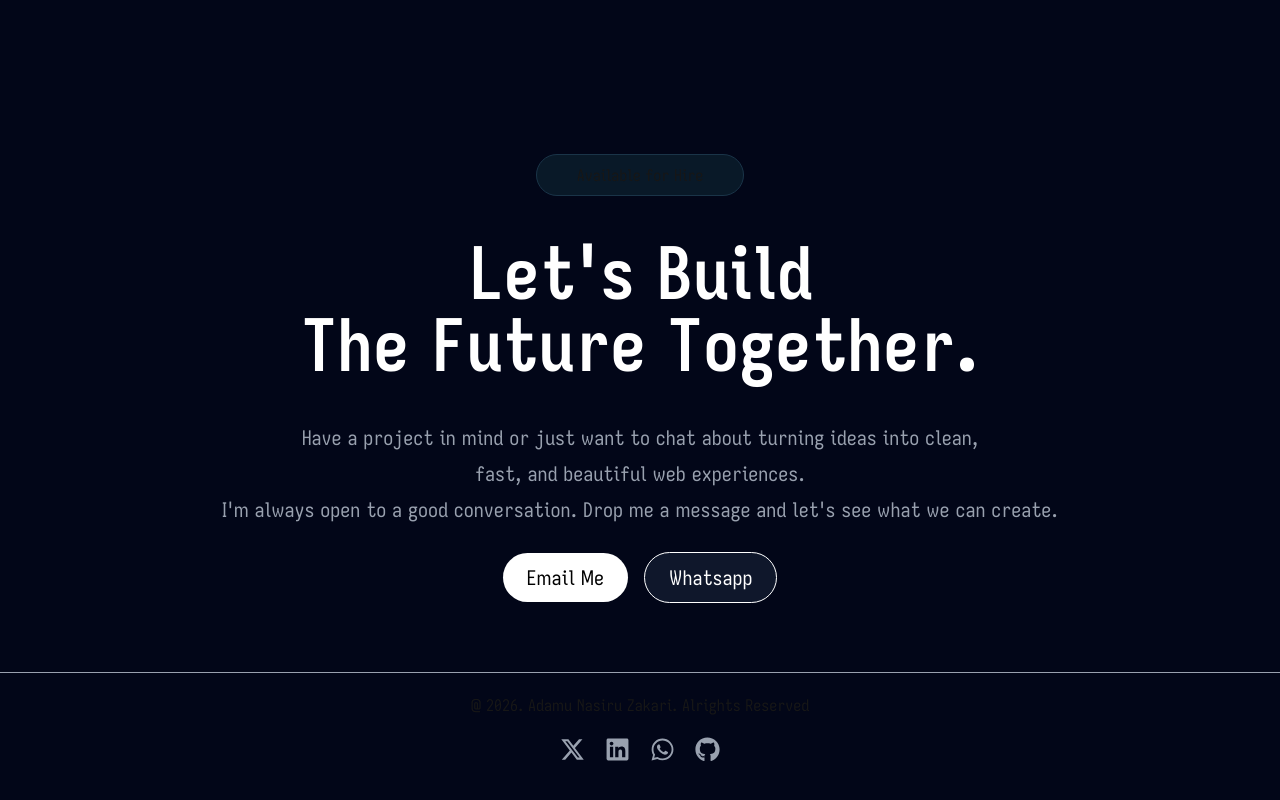
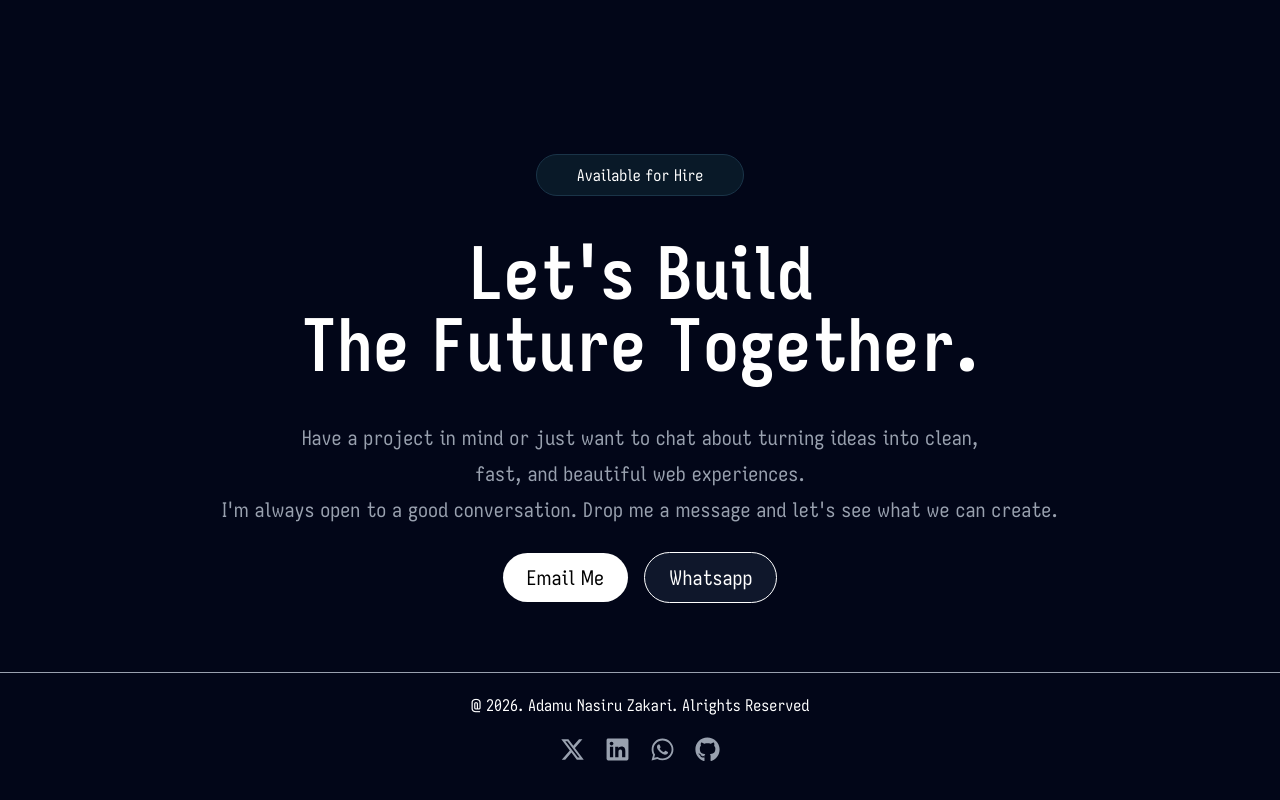
Before and after one commit to Nasiru0001/nas-portfolio, a Next.js app: page / in a window 1280 px wide. Shown: the part 4034-4834 px from the top of the page. Built offline with nearby package versions, Linux system fonts and the light colour scheme.

Commit message:
footer-fixed

```diff
--- a/app/components/Contact/page.tsx
+++ b/app/components/Contact/page.tsx
@@ -4,7 +4,7 @@ const Contact = () => {
   return (
     <section className='w-full mb-20'>
     <div className='flex flex-col items-center justify-center md:mx-40'>
-        <p className="px-10 py-2 rounded-full text-center bg-[#091928] border-[#1a3448] border ">
+        <p className="px-10 py-2 rounded-full text-center bg-[#091928] border-[#1a3448] border text-white ">
           Available for Hire
         </p>
 
--- a/app/components/Footer/page.tsx
+++ b/app/components/Footer/page.tsx
@@ -6,7 +6,7 @@ const Footer = () => {
   return (
     <section className='w-full'>
         <div className='border-t border-gray-400 mb-10 '>
-               <p className='text-center mt-5'>
+               <p className='text-center mt-5 text-white'>
                 @ 2026. Adamu Nasiru Zakari. Alrights Reserved
                 </p>
 
```
